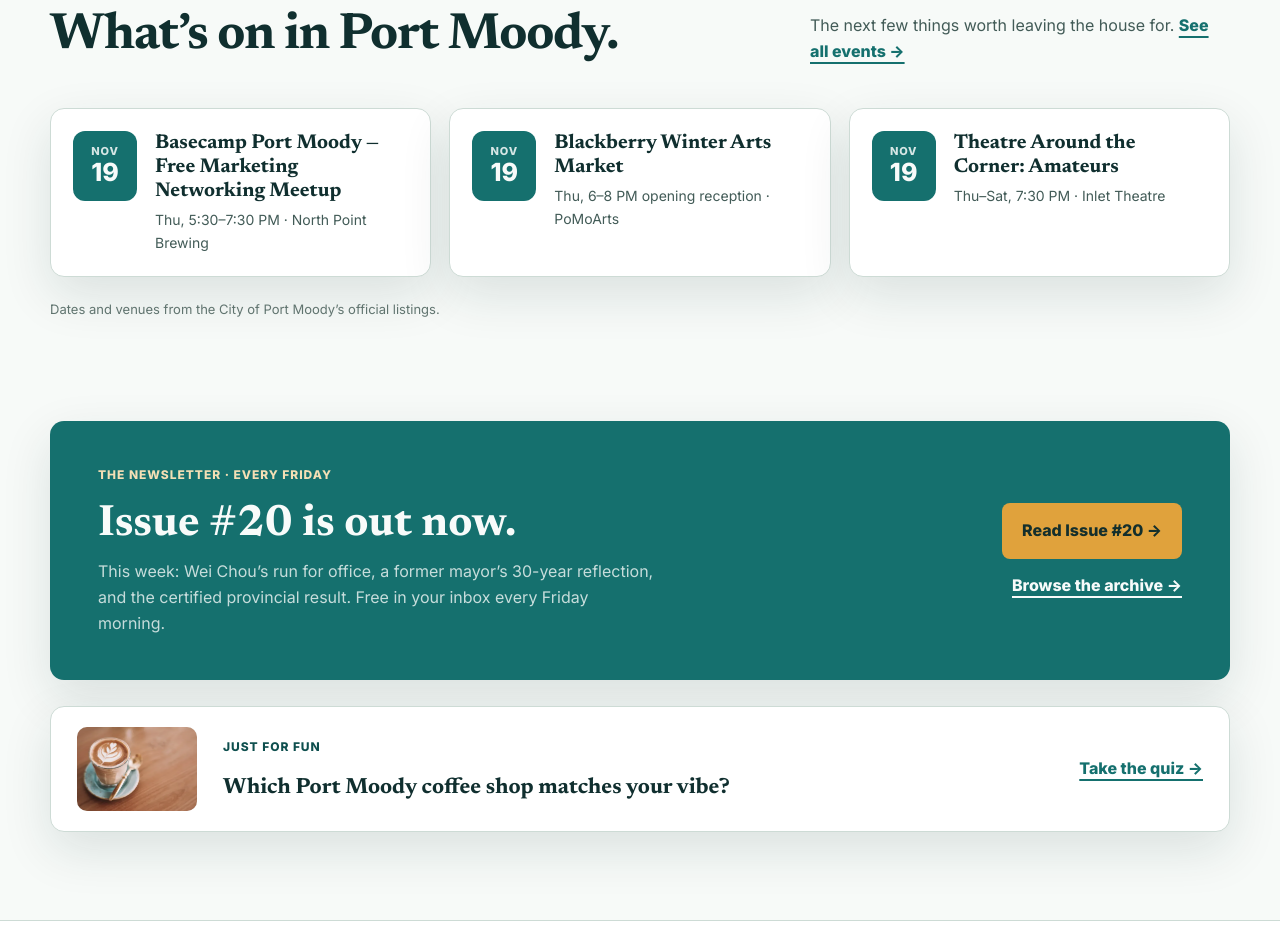
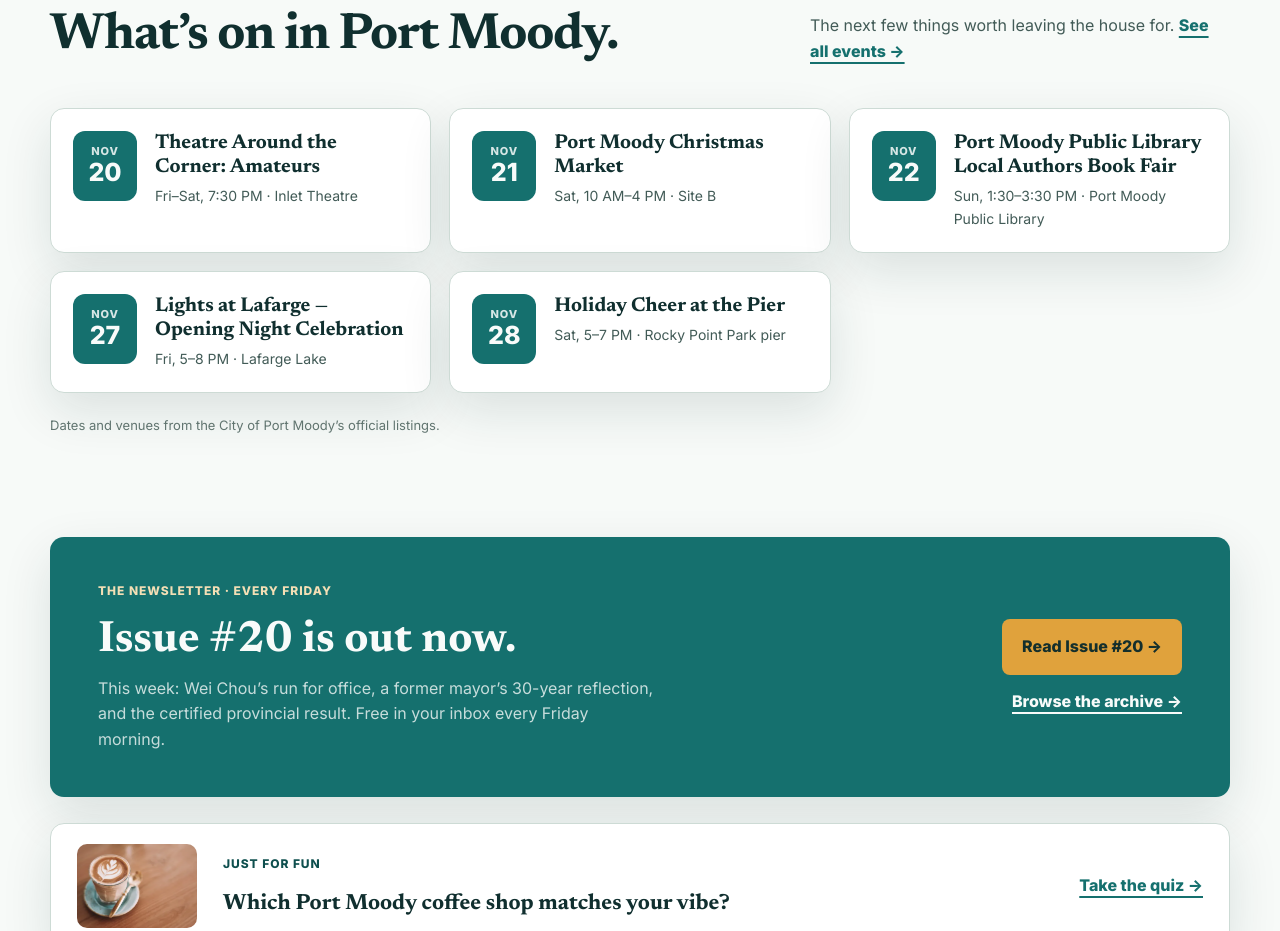
Before and after one commit to DivyamKauhsik/port-moody-pulse, a plain HTML site: page index.html in a window 1280 px wide. Shown: the part 2600-3531 px from the top of the page. Drawn offline with Linux system fonts and the light colour scheme; no server answers.

Commit message:
Pulse site update: index.html

```diff
--- a/index.html
+++ b/index.html
@@ -468,24 +468,38 @@
         </div>
         <div class="events-grid">
           <article class="event-card">
-            <div class="event-date" aria-hidden="true"><span>Nov</span><strong>19</strong></div>
+            <div class="event-date" aria-hidden="true"><span>Nov</span><strong>20</strong></div>
             <div>
-              <h3>Basecamp Port Moody — Free Marketing Networking Meetup</h3>
-              <p>Thu, 5:30&#8211;7:30&#160;PM &#183; North Point Brewing</p>
+              <h3>Theatre Around the Corner: Amateurs</h3>
+              <p>Fri&#8211;Sat, 7:30&#160;PM &#183; Inlet Theatre</p>
             </div>
           </article>
           <article class="event-card">
-            <div class="event-date" aria-hidden="true"><span>Nov</span><strong>19</strong></div>
+            <div class="event-date" aria-hidden="true"><span>Nov</span><strong>21</strong></div>
             <div>
-              <h3>Blackberry Winter Arts Market</h3>
-              <p>Thu, 6&#8211;8&#160;PM opening reception &#183; PoMoArts</p>
+              <h3>Port Moody Christmas Market</h3>
+              <p>Sat, 10&#160;AM&#8211;4&#160;PM &#183; Site B</p>
             </div>
           </article>
           <article class="event-card">
-            <div class="event-date" aria-hidden="true"><span>Nov</span><strong>19</strong></div>
+            <div class="event-date" aria-hidden="true"><span>Nov</span><strong>22</strong></div>
             <div>
-              <h3>Theatre Around the Corner: Amateurs</h3>
-              <p>Thu&#8211;Sat, 7:30&#160;PM &#183; Inlet Theatre</p>
+              <h3>Port Moody Public Library Local Authors Book Fair</h3>
+              <p>Sun, 1:30&#8211;3:30&#160;PM &#183; Port Moody Public Library</p>
+            </div>
+          </article>
+          <article class="event-card">
+            <div class="event-date" aria-hidden="true"><span>Nov</span><strong>27</strong></div>
+            <div>
+              <h3>Lights at Lafarge &#8212; Opening Night Celebration</h3>
+              <p>Fri, 5&#8211;8&#160;PM &#183; Lafarge Lake</p>
+            </div>
+          </article>
+          <article class="event-card">
+            <div class="event-date" aria-hidden="true"><span>Nov</span><strong>28</strong></div>
+            <div>
+              <h3>Holiday Cheer at the Pier</h3>
+              <p>Sat, 5&#8211;7&#160;PM &#183; Rocky Point Park pier</p>
             </div>
           </article>
         </div>
```
